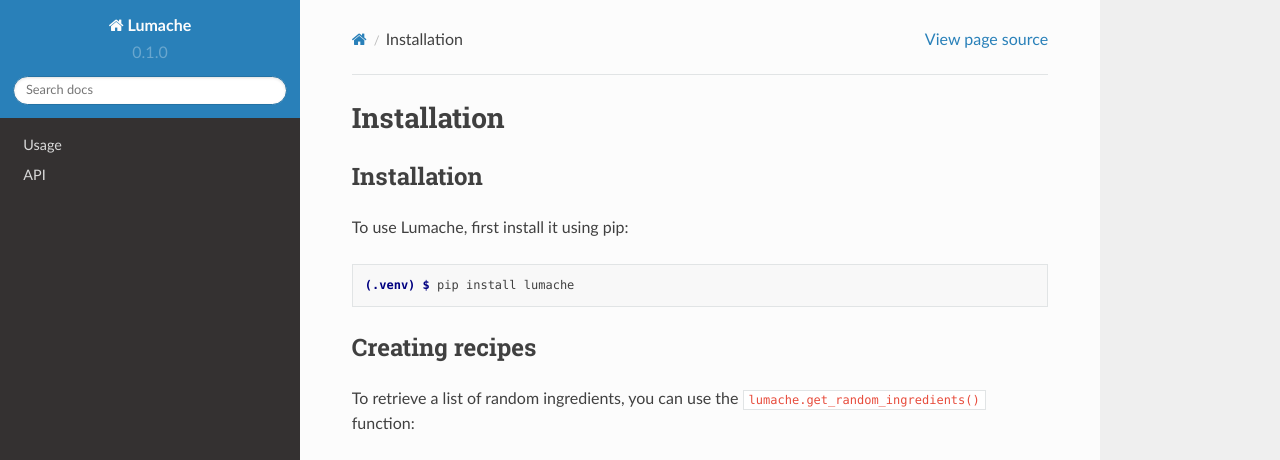
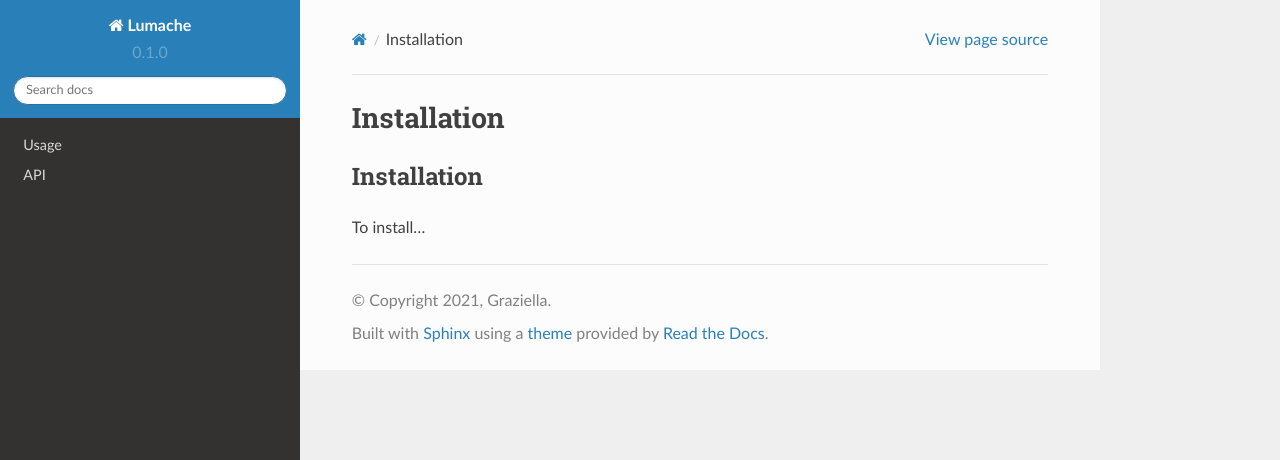
Before and after one commit to smmatthews/rtd-tutorial, a Sphinx documentation site: the page built from docs/source/Installation.rst, in a window 1280 px wide and 1036 px high. Shown: the top 460 px of the window. Built offline with Sphinx 7.4.7 and the Read the Docs theme 2.0.0, drawn with Linux system fonts in a browser that asks for light colours; some of the changed text lies outside the part shown; grey boxes are pictures that could not be loaded.

Commit message:
Update Installation.rst

```diff
--- a/docs/source/Installation.rst
+++ b/docs/source/Installation.rst
@@ -6,28 +6,4 @@
 Installation
 ------------
 
-To use Lumache, first install it using pip:
-
-.. code-block:: console
-
-   (.venv) $ pip install lumache
-
-Creating recipes
-----------------
-
-To retrieve a list of random ingredients,
-you can use the ``lumache.get_random_ingredients()`` function:
-
-.. autofunction:: lumache.get_random_ingredients
-
-The ``kind`` parameter should be either ``"meat"``, ``"fish"``,
-or ``"veggies"``. Otherwise, :py:func:`lumache.get_random_ingredients`
-will raise an exception.
-
-.. autoexception:: lumache.InvalidKindError
-
-For example:
-
->>> import lumache
->>> lumache.get_random_ingredients()
-['shells', 'gorgonzola', 'parsley']
+To install...
```
